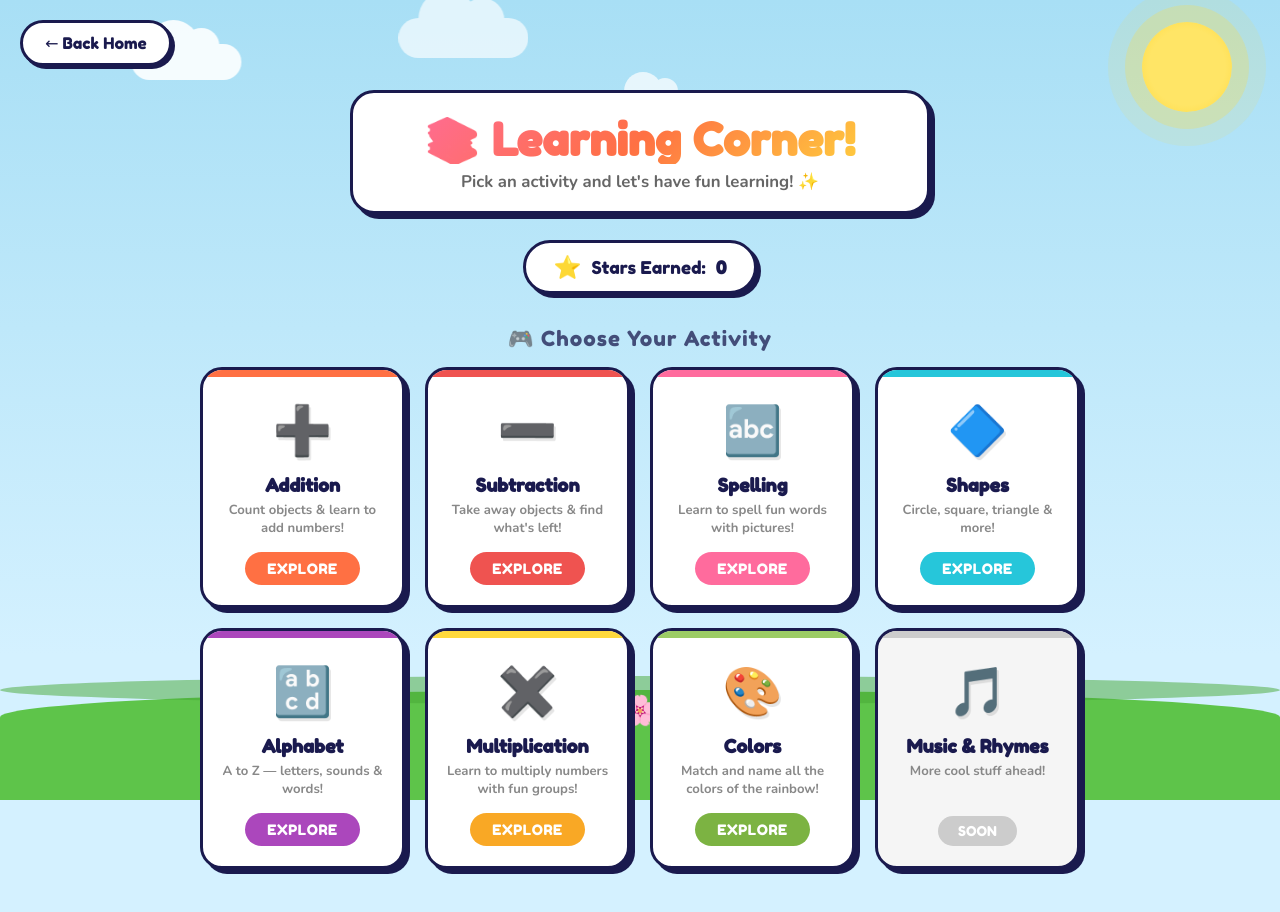
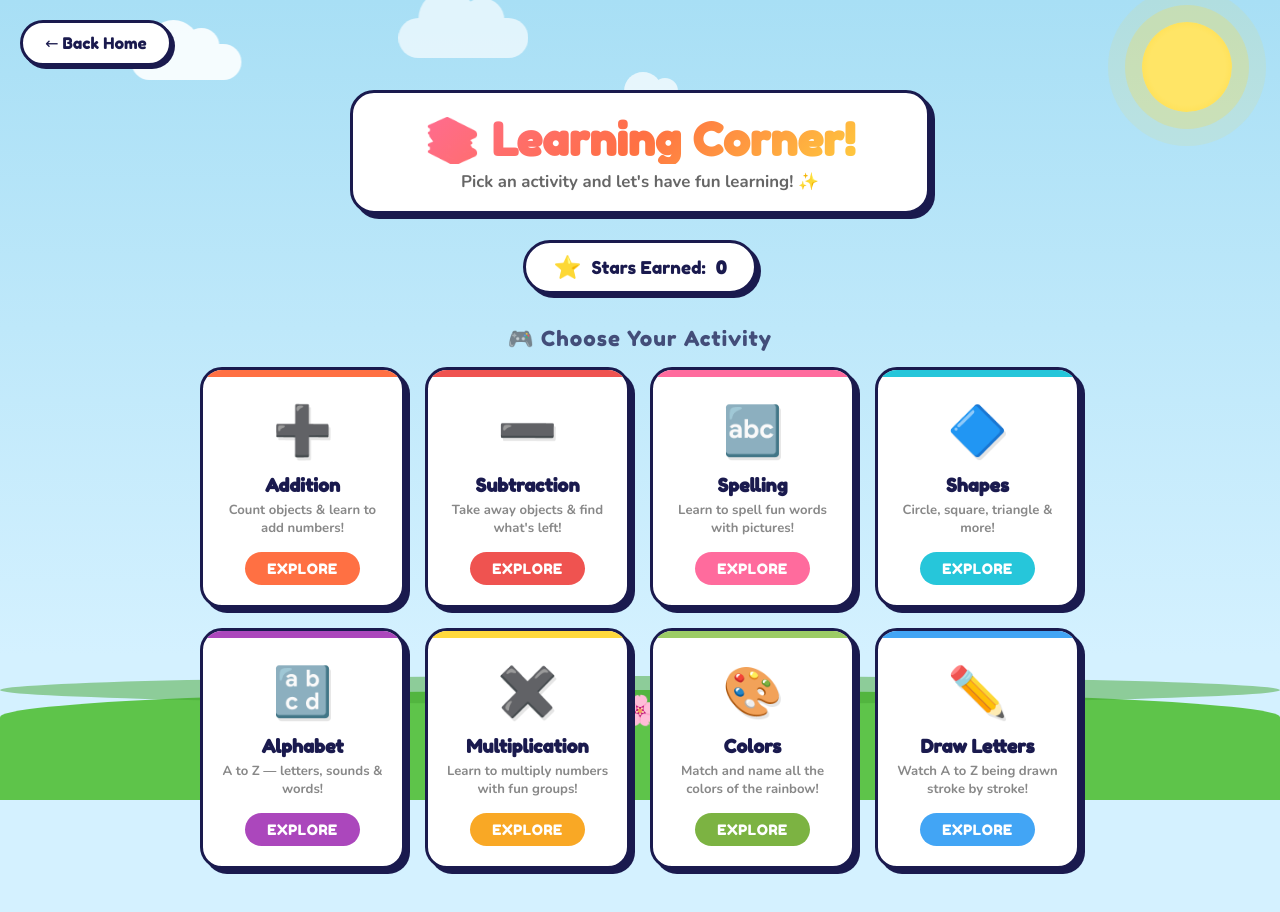
Before and after one commit to ClaritySetu/samanyu, a plain HTML site: page StudyCorner.html in a window 1280 px wide. Drawn offline with nearby package versions, Linux system fonts and the light colour scheme.

Commit message:
Update StudyCorner.html

```diff
--- a/StudyCorner.html
+++ b/StudyCorner.html
@@ -437,13 +437,13 @@
     </a>
 
 
-    <!-- Coming soon -->
-    <div class="card soon c-yellow">
-      <span class="card-icon">🎵</span>
-      <h3>Music &amp; Rhymes</h3>
-      <p>More cool stuff ahead!</p>
-      <div class="soon-badge">SOON</div>
-    </div>
+    <!-- ABC Draw Card -->
+    <a class="card c-blue" href="drawABC.html">
+      <span class="card-icon">✏️</span>
+      <h3>Draw Letters</h3>
+      <p>Watch A to Z being drawn stroke by stroke!</p>
+      <button class="explore-btn btn-blue">EXPLORE</button>
+    </a>
 
   </div>
 
```
